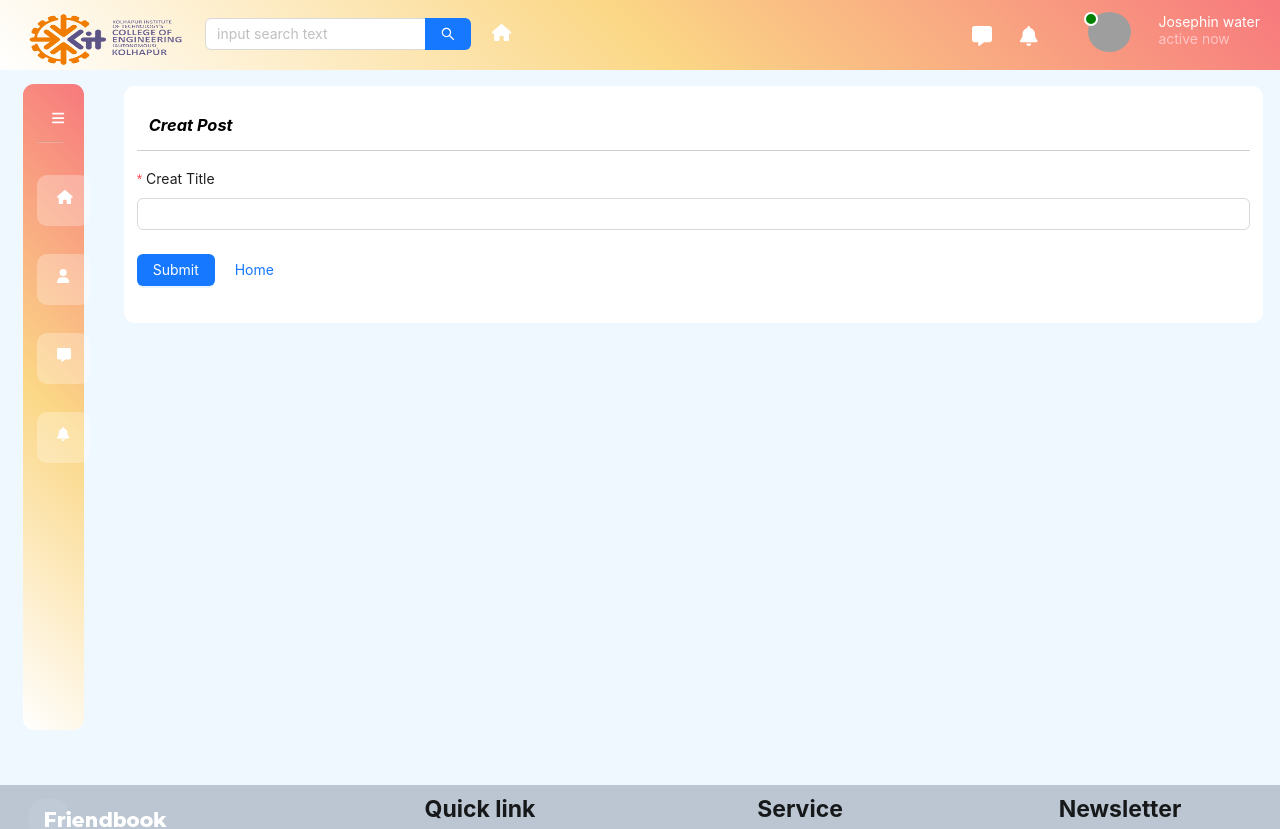
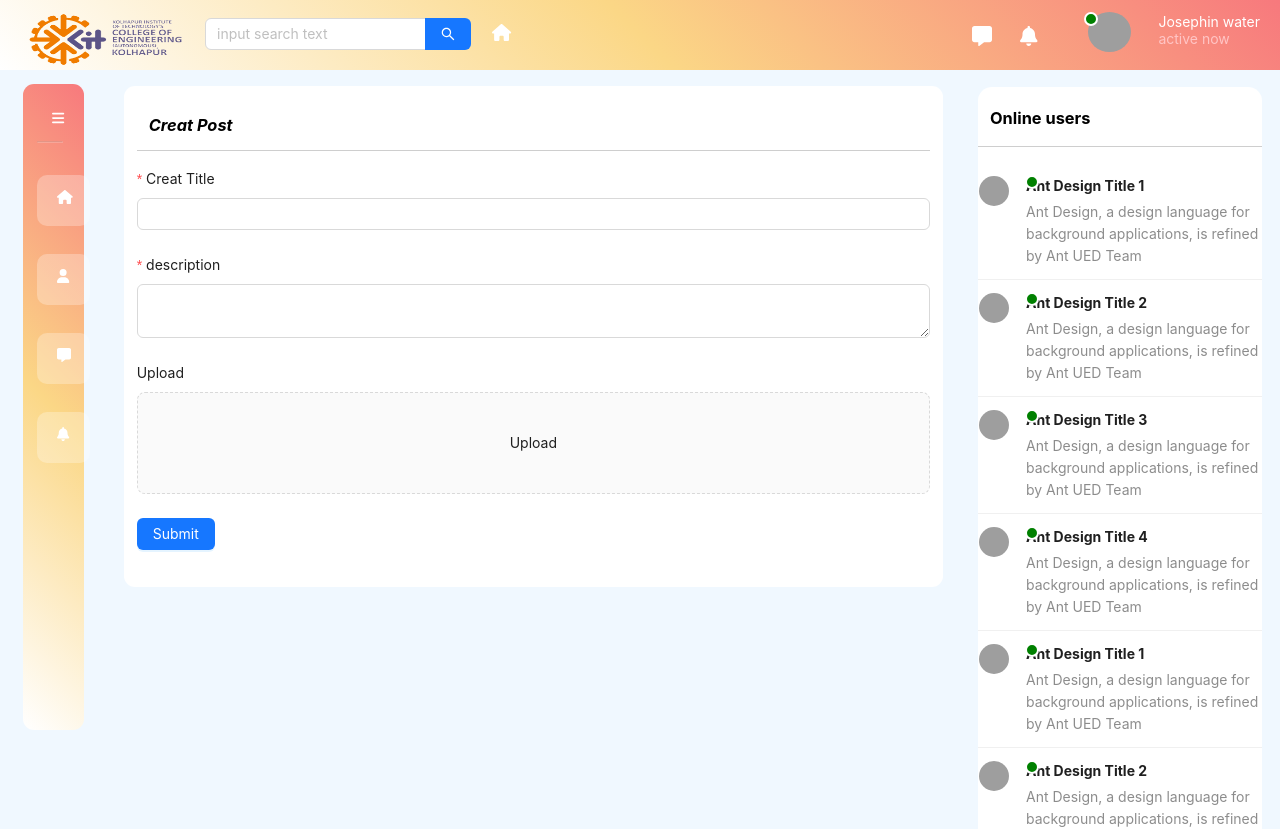
Before and after one commit to akshayhatkar199/fresher-guide-social-media-app, a React (Create React App) app: page /creatpost in a window 1280 px wide. Shown: the top 829 px of the page. Built offline with nearby package versions, Linux system fonts and the light colour scheme; grey boxes are pictures that could not be loaded.

Commit message:
all file done

```diff
--- /dev/null
+++ b/src/Pages/Creatpost/creatpost.css
@@ -0,0 +1,9 @@
+.ant-upload-wrapper.ant-upload-picture-card-wrapper .ant-upload.ant-upload-select {
+    width: 100%;
+}
+
+.main-creatpost{
+    background-color: white;
+    margin: 18px;
+    border-radius: 14px;
+}
--- a/src/Pages/Creatpost/index.js
+++ b/src/Pages/Creatpost/index.js
@@ -4,13 +4,51 @@ import Sidebar from '../../components/Sidebar';
 import Footer from '../../components/Footer'
 import {Link } from "react-router-dom";
 import { FontAwesomeIcon } from '@fortawesome/react-fontawesome'
-import {  Checkbox, Form, Input,DatePicker, } from 'antd';
-import {  faHome,faMessage,faBell ,faUser,faBars ,faPaperPlane} from '@fortawesome/free-solid-svg-icons'
+import { InboxOutlined, UploadOutlined } from '@ant-design/icons';
+import {  Checkbox, Form, Input,DatePicker, Upload ,PlusOutlined } from 'antd';
+import {  faHome,faMessage,faBell ,faUser,faBars ,faPaperPlane,faImage} from '@fortawesome/free-solid-svg-icons'
 import { Avatar, List,Button, } from 'antd'
 import Image3 from '../../images/user.jpg';
 import { Col, Row , Select  } from 'antd';
+import './creatpost.css'
 
 
+
+const data = [
+  {
+    title: 'Ant Design Title 1',
+  },
+  {
+    title: 'Ant Design Title 2',
+  },
+  {
+    title: 'Ant Design Title 3',
+  },
+  {
+    title: 'Ant Design Title 4',
+  },
+  {
+    title: 'Ant Design Title 1',
+  },
+  {
+    title: 'Ant Design Title 2',
+  },
+  {
+    title: 'Ant Design Title 3',
+  },
+  {
+    title: 'Ant Design Title 4',
+  },
+  {
+    title: 'Ant Design Title 2',
+  },
+  {
+    title: 'Ant Design Title 3',
+  },
+  {
+    title: 'Ant Design Title 4',
+  },
+];
 
 const Creatpost = () => {
 
@@ -47,9 +85,9 @@ const Creatpost = () => {
       xs={{span: 24}}
       sm={{span: 24}}
       md={{span: 24}}
-      lg={{span: 22}}
-      xl={{span: 22}}
-      xxl={{span: 22}}
+      lg={{span: 16}}
+      xl={{span: 16}}
+      xxl={{span: 16}}
       >
 
 
@@ -68,6 +106,7 @@ const Creatpost = () => {
       onFinish={onFinish}
       onFinishFailed={onFinishFailed}
       autoComplete="off"
+
     >
    <Form.Item
         label="Creat Title"
@@ -83,14 +122,59 @@ const Creatpost = () => {
         <Input style={{  width: "100%" }} />
       </Form.Item>
 
+      <Form.Item
+      label=" description"
+        name={['user', ' description']}
+
+        rules={[
+          {
+            required: true,
+            message: 'Please input your description!',
+
+          },
+        ]}
+      >
+          <Input.TextArea />
+
+      </Form.Item>
+
+      {/* <Form.Item label="Image">
+        <Form.Item name="Image" valuePropName="fileList"  noStyle>
+          <Upload.Dragger name="files" action="/upload.do">
+            <FontAwesomeIcon icon= {faImage} />
+              <InboxOutlined />
+
+            <p className="ant-upload-text">Click or Image file to this area to upload</p>
+            <p className="ant-upload-hint">Support for a single or bulk upload.</p>
+          </Upload.Dragger>
+        </Form.Item>
+      </Form.Item> */}
+
+
+      <Form.Item label="Upload" valuePropName="fileList">
+          <Upload action="/upload.do" listType="picture-card">
+            <div>
+              <Upload />
+              <div
+                style={{
+                  // marginTop: 8,
+                  width:"100%"
+                }}
+              >
+                Upload
+              </div>
+            </div>
+          </Upload>
+        </Form.Item>
+
+
+
+    </Form>
 
 
 
 
-
-
-
-      <Form.Item
+    <Form.Item
         // wrapperCol={{
         //   offset: 5,
         //   span: 16,
@@ -100,17 +184,44 @@ const Creatpost = () => {
           Submit
         </Button>
 
-        <Link to= "/home"> <Button type="link">Home</Button></Link>
+
       </Form.Item>
-    </Form>
 
 
      </div>
 
 
+      </Col>
+      <Col
+      xs={{span: 24}}
+      sm={{span: 24}}
+      md={{span: 24}}
+      lg={{span: 6}}
+      xl={{span: 6}}
+      xxl={{span: 6}}
+      >
+      <div className='main-creatpost'>
+      <h3 className='home-head'>Online users</h3>
+      <List
+    itemLayout="horizontal"
+    dataSource={data}
+    renderItem={(item ) => (
+      <List.Item>
+        <List.Item.Meta
+          avatar={<div > <label className='online-label'></label><Avatar src="https://randomuser.me/api/portraits/men/10.jpg" /></div>}
+          title={<a href="https://ant.design">{item.title}</a>}
+
+          description="Ant Design, a design language for background applications, is refined by Ant UED Team"
+        />
+      </List.Item>
+    )}
+  />
+
+      </div>
+
+
 
       </Col>
-
 
 
     </Row>
--- a/src/Pages/Home/index.js
+++ b/src/Pages/Home/index.js
@@ -137,10 +137,10 @@ const Home = () => {
       <List
     itemLayout="horizontal"
     dataSource={data}
-    renderItem={(item) => (
+    renderItem={(item ) => (
       <List.Item>
         <List.Item.Meta
-          avatar={<div> <label className='online-label'></label><Avatar src="https://randomuser.me/api/portraits/men/10.jpg" /></div>}
+          avatar={<div > <label className='online-label'></label><Avatar src="https://randomuser.me/api/portraits/men/10.jpg" /></div>}
           title={<a href="https://ant.design">{item.title}</a>}
 
           description="Ant Design, a design language for background applications, is refined by Ant UED Team"
@@ -197,10 +197,10 @@ const Home = () => {
       <List
     itemLayout="horizontal"
     dataSource={dataAbout}
-    renderItem={(item , index) => (
+    renderItem={(item ) => (
       <List.Item>
         <List.Item.Meta
-          avatar={<div className='about-icon' key={index}>  <FontAwesomeIcon icon={item.icons} /></div>}
+          avatar={<div className='about-icon' >  <FontAwesomeIcon icon={item.icons} /></div>}
           title={<a href="https://ant.design">{item.title}</a>}
           description=" Design, a design language for background applications"
         />
--- a/src/Pages/Message/index.js
+++ b/src/Pages/Message/index.js
@@ -107,7 +107,7 @@ const Message = () => {
     renderItem={(item) => (
       <List.Item>
         <List.Item.Meta
-          avatar={<div><label className='online-label'></label><Avatar src="https://randomuser.me/api/portraits/men/10.jpg" /></div>}
+          avatar={<div ><label className='online-label'></label><Avatar src="https://randomuser.me/api/portraits/men/10.jpg" /></div>}
           title={<a href="https://ant.design">{item.title}</a>}
           description="Ant Design, a design language for background applications, is refined by Ant UED Team"
         />
--- a/src/Pages/Notification/index.js
+++ b/src/Pages/Notification/index.js
@@ -88,10 +88,10 @@ const Notification = () => {
       <List
     itemLayout="horizontal"
     dataSource={data}
-    renderItem={(item) => (
+    renderItem={(item ) => (
       <List.Item>
         <List.Item.Meta
-          avatar={<div><label className='online-label'></label><Avatar src="https://randomuser.me/api/portraits/men/10.jpg" /></div>}
+          avatar={<div ><label className='online-label'></label><Avatar src="https://randomuser.me/api/portraits/men/10.jpg" /></div>}
           title={<a href="https://ant.design">{item.title}</a>}
           description="Ant Design, a design language for background applications, is refined by Ant UED Team"
         />
--- a/src/Pages/Updateprofile/index.js
+++ b/src/Pages/Updateprofile/index.js
@@ -11,10 +11,47 @@ import {  Checkbox, Form, Input,DatePicker, } from 'antd';
 import { Col, Row , Select  } from 'antd';
 import {  faHome,faMessage,faBell ,faUser,faBars ,faPaperPlane} from '@fortawesome/free-solid-svg-icons'
 import Image3 from '../../images/user.jpg';
+import { Avatar, List } from 'antd'
 import './updateprofile.css'
 import {  Space } from 'antd';
 const { RangePicker } = DatePicker;
 
+
+const data = [
+  {
+    title: 'Ant Design Title 1',
+  },
+  {
+    title: 'Ant Design Title 2',
+  },
+  {
+    title: 'Ant Design Title 3',
+  },
+  {
+    title: 'Ant Design Title 4',
+  },
+  {
+    title: 'Ant Design Title 1',
+  },
+  {
+    title: 'Ant Design Title 2',
+  },
+  {
+    title: 'Ant Design Title 3',
+  },
+  {
+    title: 'Ant Design Title 4',
+  },
+  {
+    title: 'Ant Design Title 2',
+  },
+  {
+    title: 'Ant Design Title 3',
+  },
+  {
+    title: 'Ant Design Title 4',
+  },
+];
 
 const Updateprofile = () => {
 
@@ -51,9 +88,9 @@ const Updateprofile = () => {
       xs={{span: 24}}
       sm={{span: 24}}
       md={{span: 24}}
-      lg={{span: 22}}
-      xl={{span: 22}}
-      xxl={{span: 22}}
+      lg={{span: 16}}
+      xl={{span: 16}}
+      xxl={{span: 16}}
       >
 
  <div className='main-updateprofile' >
@@ -293,6 +330,37 @@ const Updateprofile = () => {
       </Col>
 
 
+      <Col
+      xs={{span: 24}}
+      sm={{span: 24}}
+      md={{span: 24}}
+      lg={{span: 6}}
+      xl={{span: 6}}
+      xxl={{span: 6}}
+      >
+      <div className='main-creatpost' style={{backgroundColor: "white", margin: "18px", borderRadius: "14px"}}>
+      <h3 className='home-head'>Online users</h3>
+      <List
+    itemLayout="horizontal"
+    dataSource={data}
+    renderItem={(item ) => (
+      <List.Item key={item.title}>
+        <List.Item.Meta
+          avatar={<div > <label className='online-label'></label><Avatar src="https://randomuser.me/api/portraits/men/10.jpg" /></div>}
+          title={<a href="https://ant.design">{item.title}</a>}
+
+          description="Ant Design, a design language for background applications, is refined by Ant UED Team"
+        />
+      </List.Item>
+    )}
+  />
+
+      </div>
+
+
+
+      </Col>
+
 
     </Row>
  <br/>
--- a/src/Pages/Userprofile/index.js
+++ b/src/Pages/Userprofile/index.js
@@ -148,10 +148,10 @@ const Userprofile = () => {
       <List
     itemLayout="horizontal"
     dataSource={dataAbout}
-    renderItem={(item ,index) => (
-      <List.Item>
+    renderItem={(item ) => (
+      <List.Item key={item.title}>
         <List.Item.Meta
-          avatar={<div className='about-icon' key={index}>   <FontAwesomeIcon icon={item.icons} /></div>}
+          avatar={<div className='about-icon'>   <FontAwesomeIcon icon={item.icons} /></div>}
           title={<a href="https://ant.design">{item.title}</a>}
           description=" Design, a design language for background applications"
         />
--- a/src/components/Footer/index.js
+++ b/src/components/Footer/index.js
@@ -40,10 +40,10 @@ const Footer = () => {
       <div className=''>
       <Menu className='footer-menu'>
 
-      <Menu.Item><span className='footer-heading'>Quick link</span></Menu.Item>
-      <Menu.Item>Home</Menu.Item>
-      <Menu.Item>About</Menu.Item>
-      <Menu.Item>Products</Menu.Item>
+      <Menu.Item key="1"><span className='footer-heading'>Quick link</span></Menu.Item>
+      <Menu.Item key="2">Home</Menu.Item>
+      <Menu.Item key="3">About</Menu.Item>
+      <Menu.Item key="4">Products</Menu.Item>
 
        </Menu>
 
@@ -63,9 +63,9 @@ const Footer = () => {
       <div className=''>
       <Menu className='footer-menu'>
 
-      <Menu.Item><span className='footer-heading'>Service</span></Menu.Item>
-      <Menu.Item>FAQ</Menu.Item>
-      <Menu.Item>Contact</Menu.Item>
+      <Menu.Item key="5"> <span className='footer-heading'>Service</span></Menu.Item>
+      <Menu.Item key="6">FAQ</Menu.Item>
+      <Menu.Item key="7">Contact</Menu.Item>
 
 
        </Menu>
@@ -83,8 +83,8 @@ const Footer = () => {
       <div className=''>
       <Menu className='footer-menu'>
 
-      <Menu.Item><span className='footer-heading'>Newsletter</span></Menu.Item>
-      <Menu.Item>Subscribe newsletter to get updates.</Menu.Item>
+      <Menu.Item key="8"><span className='footer-heading'>Newsletter</span></Menu.Item>
+      <Menu.Item key="9">Subscribe newsletter to get updates.</Menu.Item>
 
       </Menu>
       </div>
```
